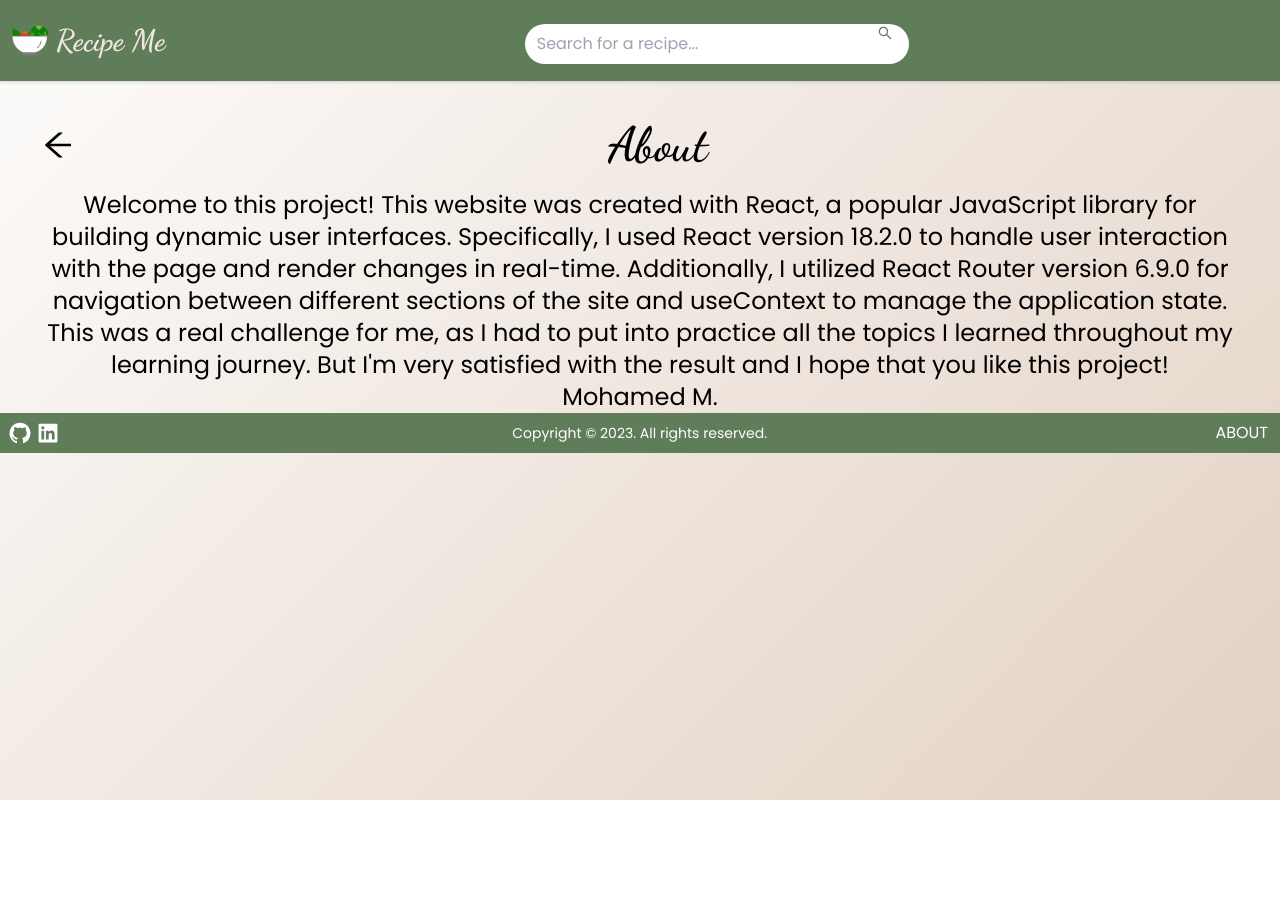
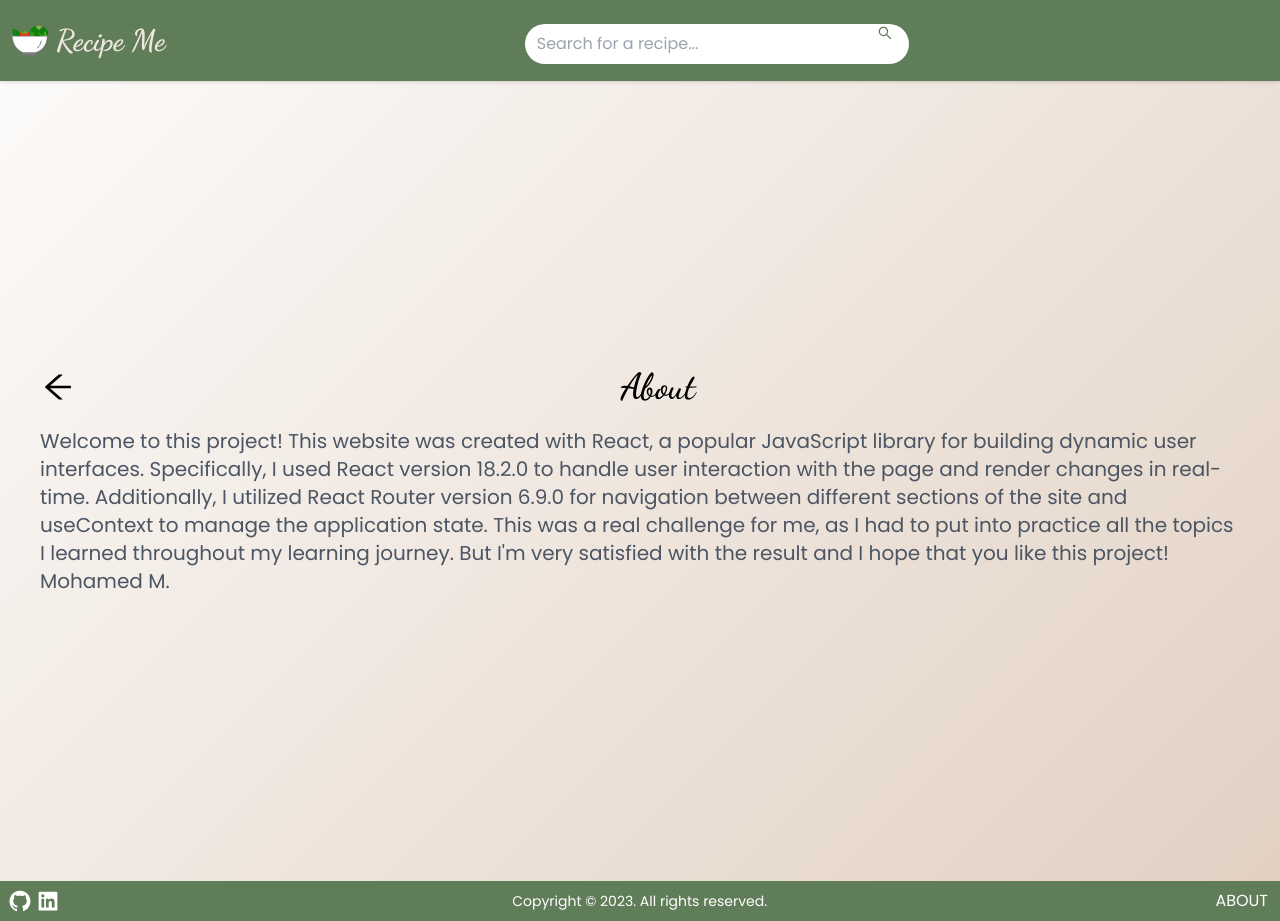
Before and after one commit to mejrimo/recipe-me, a React (Vite) app: page /about in a window 1280 px wide. Before the commit the page ends 800 px from the top, so only its background shows below. Built offline with nearby package versions, Linux system fonts and the light colour scheme; no server answers; the HTML template or start-up script is replaced by a standard one.

Commit message:
style fixed

```diff
--- a/src/components/About/About.jsx
+++ b/src/components/About/About.jsx
@@ -4,16 +4,16 @@ import { useNavigate } from 'react-router-dom';
 const About = () => {
 	const navigate = useNavigate();
 	return (
-		<div className="flex items-center justify-center">
-			<div className="mt-5 mx-5 lg:mt-10 lg:mx-10 flex flex-col">
+		<div className="flex items-center justify-center h-screen">
+			<div className="mx-5 lg:mx-10 flex flex-col">
 				<div className="mb-5 flex items-center justify-between">
 					<AiOutlineArrowLeft
 						className="text-2xl md:text-3xl lg:text-4xl cursor-pointer active:text-pisello lg:hover:text-pisello transition-all duration-200"
 						onClick={() => navigate(-1)}
 					/>
-					<h2 className="mx-auto text-2xl md:text-4xl lg:text-5xl">About</h2>
+					<h2 className="mx-auto text-2xl md:text-3xl lg:text-4xl">About</h2>
 				</div>
-				<p className="text-sm md:text-xl lg:text-2xl text-center">
+				<p className="text-grigioscuro text-base lg:text-lg xl:text-xl break-words text-center md:text-left">
 					Welcome to this project! This website was created with React, a popular JavaScript library
 					for building dynamic user interfaces. Specifically, I used React version 18.2.0 to handle
 					user interaction with the page and render changes in real-time. Additionally, I utilized
```
